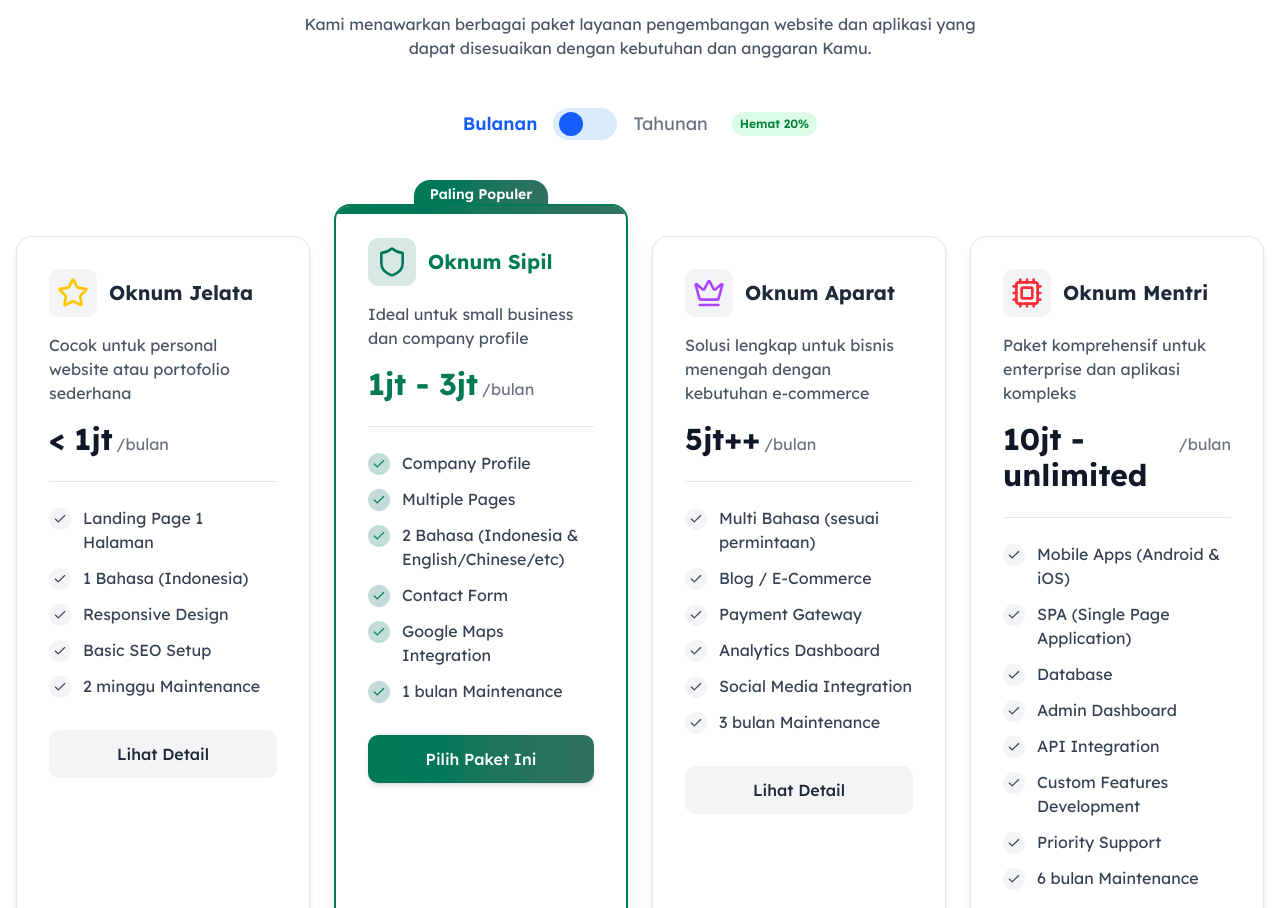
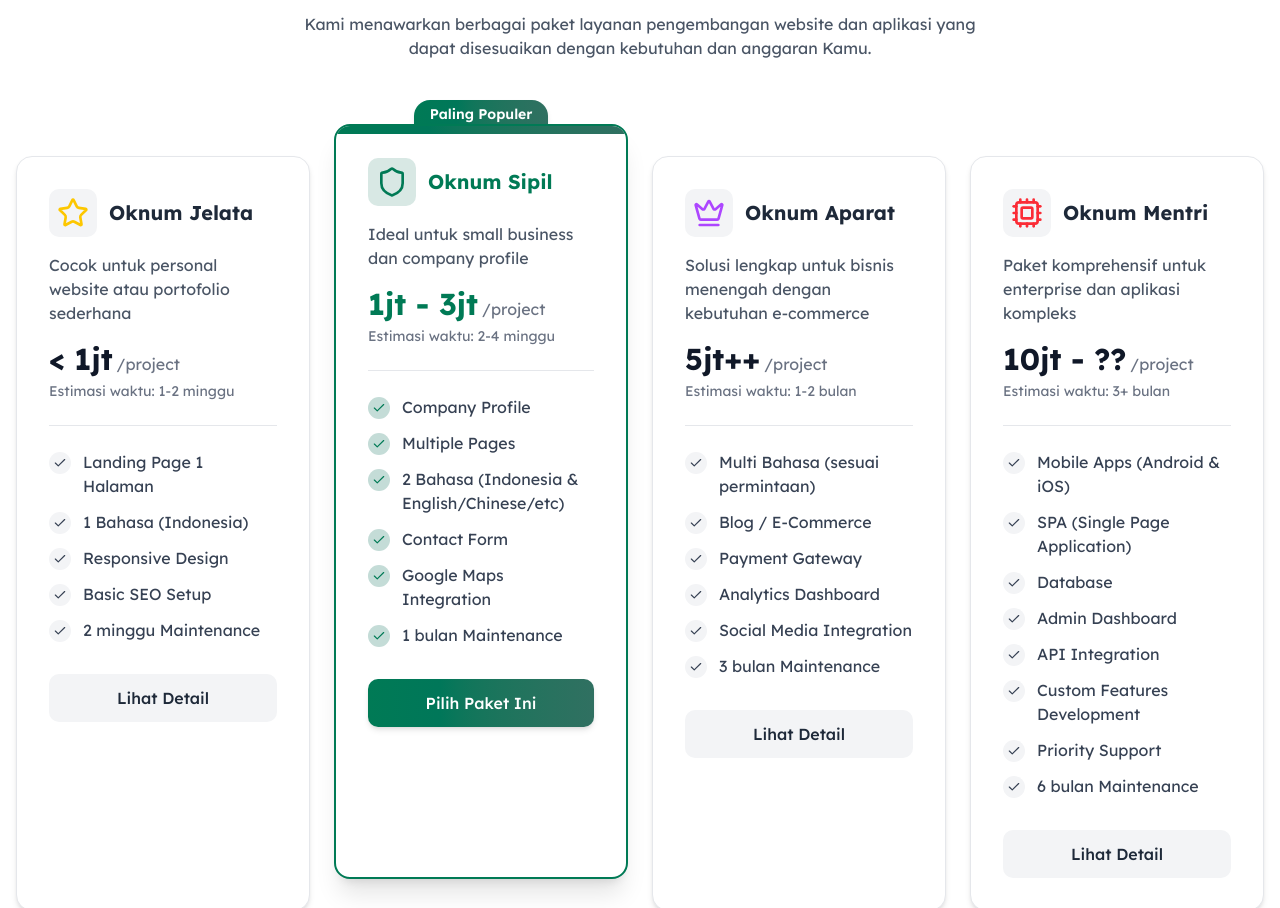
Before and after one commit to gawwe-id/oknum, a Next.js app: page / in a window 1280 px wide. Shown: the part 4038-4946 px from the top of the page. Built offline with nearby package versions, Linux system fonts and the light colour scheme; a web font is replaced by a local one.

Commit message:
remove subcription

```diff
--- a/src/components/pricing.tsx
+++ b/src/components/pricing.tsx
@@ -1,6 +1,6 @@
 "use client";
 
-import React, { useState } from "react";
+import React from "react";
 import { motion, AnimatePresence } from "framer-motion";
 import { Check, Crown, Star, Shield, Cpu } from "lucide-react";
 
@@ -67,75 +67,17 @@ const checkmarkVariants = {
   }),
 };
 
-// Billing period toggle component
-interface BillingToggleProps {
-  isYearly: boolean;
-  setIsYearly: (value: boolean) => void;
-}
-
-const BillingToggle: React.FC<BillingToggleProps> = ({
-  isYearly,
-  setIsYearly,
-}) => {
-  return (
-    <motion.div
-      className="flex items-center justify-center mb-10 space-x-4"
-      initial={{ opacity: 0, y: 20 }}
-      animate={{ opacity: 1, y: 0 }}
-      transition={{ delay: 0.3 }}
-    >
-      <span
-        className={`text-lg ${
-          !isYearly ? "font-semibold text-blue-600" : "text-gray-500"
-        }`}
-      >
-        Bulanan
-      </span>
-      <div
-        className="relative w-16 h-8 bg-blue-100 rounded-full cursor-pointer"
-        onClick={() => setIsYearly(!isYearly)}
-      >
-        <motion.div
-          className="absolute w-6 h-6 bg-blue-600 rounded-full top-1"
-          animate={{ x: isYearly ? 34 : 6 }}
-          transition={{ type: "spring", stiffness: 300, damping: 20 }}
-        />
-      </div>
-      <span
-        className={`text-lg ${
-          isYearly ? "font-semibold text-blue-600" : "text-gray-500"
-        }`}
-      >
-        Tahunan
-      </span>
-      <motion.div
-        className="ml-2 px-2 py-1 bg-green-100 text-green-700 text-xs font-semibold rounded-full"
-        animate={{
-          scale: isYearly ? [1, 1.1, 1] : 1,
-        }}
-        transition={{
-          duration: 0.5,
-          times: [0, 0.5, 1],
-          repeat: isYearly ? 1 : 0,
-        }}
-      >
-        Hemat 20%
-      </motion.div>
-    </motion.div>
-  );
-};
-
 // Interface for pricing plan
 interface PricingPlan {
   id: number;
   name: string;
-  monthlyPrice: string;
-  yearlyPrice: string;
+  price: string;
   description: string;
   features: string[];
   icon: React.ReactNode;
   highlight?: boolean;
   popular?: boolean;
+  duration?: string;
 }
 
 // Pricing plans data
@@ -143,8 +85,7 @@ const pricingPlans: PricingPlan[] = [
   {
     id: 1,
     name: "Oknum Jelata",
-    monthlyPrice: "< 1jt",
-    yearlyPrice: "< 10jt",
+    price: "< 1jt",
     description: "Cocok untuk personal website atau portofolio sederhana",
     features: [
       "Landing Page 1 Halaman",
@@ -154,12 +95,12 @@ const pricingPlans: PricingPlan[] = [
       "2 minggu Maintenance",
     ],
     icon: <Star className="h-8 w-8 text-yellow-400" />,
+    duration: "1-2 minggu",
   },
   {
     id: 2,
     name: "Oknum Sipil",
-    monthlyPrice: "1jt - 3jt",
-    yearlyPrice: "10jt - 30jt",
+    price: "1jt - 3jt",
     description: "Ideal untuk small business dan company profile",
     features: [
       "Company Profile",
@@ -172,12 +113,12 @@ const pricingPlans: PricingPlan[] = [
     icon: <Shield className="h-8 w-8 text-emerald-700" />,
     highlight: true,
     popular: true,
+    duration: "2-4 minggu",
   },
   {
     id: 3,
     name: "Oknum Aparat",
-    monthlyPrice: "5jt++",
-    yearlyPrice: "50jt++",
+    price: "5jt++",
     description:
       "Solusi lengkap untuk bisnis menengah dengan kebutuhan e-commerce",
     features: [
@@ -189,12 +130,12 @@ const pricingPlans: PricingPlan[] = [
       "3 bulan Maintenance",
     ],
     icon: <Crown className="h-8 w-8 text-purple-500" />,
+    duration: "1-2 bulan",
   },
   {
     id: 4,
     name: "Oknum Mentri",
-    monthlyPrice: "10jt - unlimited",
-    yearlyPrice: "100jt - unlimited",
+    price: "10jt - ??",
     description: "Paket komprehensif untuk enterprise dan aplikasi kompleks",
     features: [
       "Mobile Apps (Android & iOS)",
@@ -207,17 +148,17 @@ const pricingPlans: PricingPlan[] = [
       "6 bulan Maintenance",
     ],
     icon: <Cpu className="h-8 w-8 text-red-500" />,
+    duration: "3+ bulan",
   },
 ];
 
 // Pricing card component
 interface PricingCardProps {
   plan: PricingPlan;
-  isYearly: boolean;
   index: number;
 }
 
-const PricingCard: React.FC<PricingCardProps> = ({ plan, isYearly }) => {
+const PricingCard: React.FC<PricingCardProps> = ({ plan }) => {
   return (
     <motion.div
       className={`relative h-full ${
@@ -273,23 +214,21 @@ const PricingCard: React.FC<PricingCardProps> = ({ plan, isYearly }) => {
 
           <div className="mb-4">
             <p className="text-gray-600 mb-4">{plan.description}</p>
-            <div className="flex items-baseline mb-2">
-              <motion.span
+            <div className="flex items-baseline mb-1">
+              <span
                 className={`text-3xl font-bold ${
                   plan.highlight ? "text-emerald-700" : "text-gray-900"
                 }`}
-                key={isYearly ? `${plan.id}-yearly` : `${plan.id}-monthly`}
-                initial={{ opacity: 0, y: 20 }}
-                animate={{ opacity: 1, y: 0 }}
-                exit={{ opacity: 0, y: -20 }}
-                transition={{ type: "spring", stiffness: 300 }}
               >
-                {isYearly ? plan.yearlyPrice : plan.monthlyPrice}
-              </motion.span>
-              <span className="ml-1 text-gray-500">
-                {isYearly ? "/tahun" : "/bulan"}
+                {plan.price}
               </span>
+              <span className="ml-1 text-gray-500">/project</span>
             </div>
+            {plan.duration && (
+              <div className="text-sm text-gray-500">
+                Estimasi waktu: {plan.duration}
+              </div>
+            )}
           </div>
 
           <hr className="my-6 border-gray-200" />
@@ -337,8 +276,6 @@ const PricingCard: React.FC<PricingCardProps> = ({ plan, isYearly }) => {
 
 // Main pricing section component
 const Pricing: React.FC = () => {
-  const [isYearly, setIsYearly] = useState<boolean>(false);
-
   return (
     <motion.section
       className="py-20 from-gray-50 to-white overflow-hidden"
@@ -366,17 +303,10 @@ const Pricing: React.FC = () => {
           </p>
         </motion.div>
 
-        <BillingToggle isYearly={isYearly} setIsYearly={setIsYearly} />
-
         <div className="grid grid-cols-1 md:grid-cols-2 lg:grid-cols-4 gap-4 md:gap-6 mt-24">
           <AnimatePresence mode="wait">
             {pricingPlans.map((plan, index) => (
-              <PricingCard
-                key={plan.id}
-                plan={plan}
-                isYearly={isYearly}
-                index={index}
-              />
+              <PricingCard key={plan.id} plan={plan} index={index} />
             ))}
           </AnimatePresence>
         </div>
```
